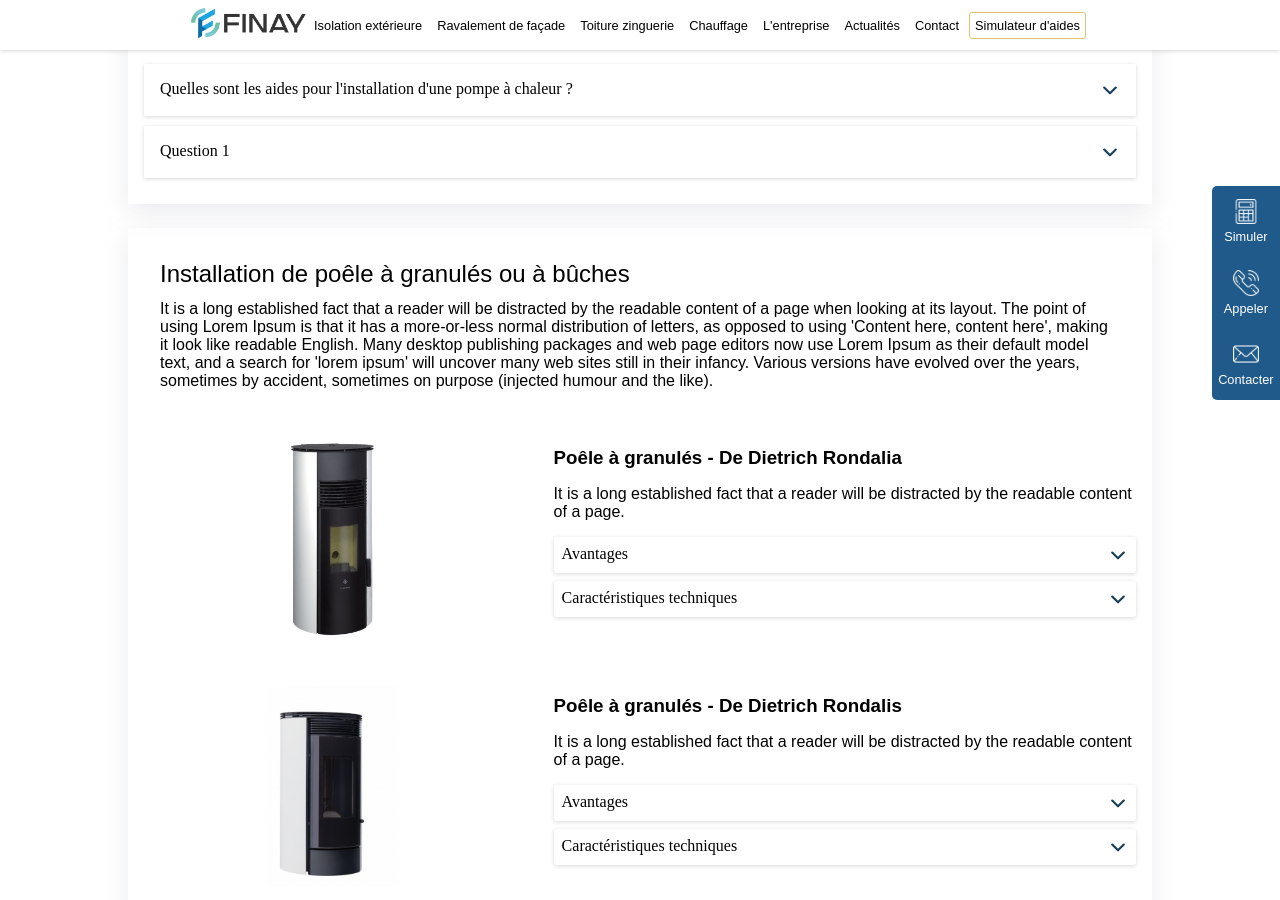
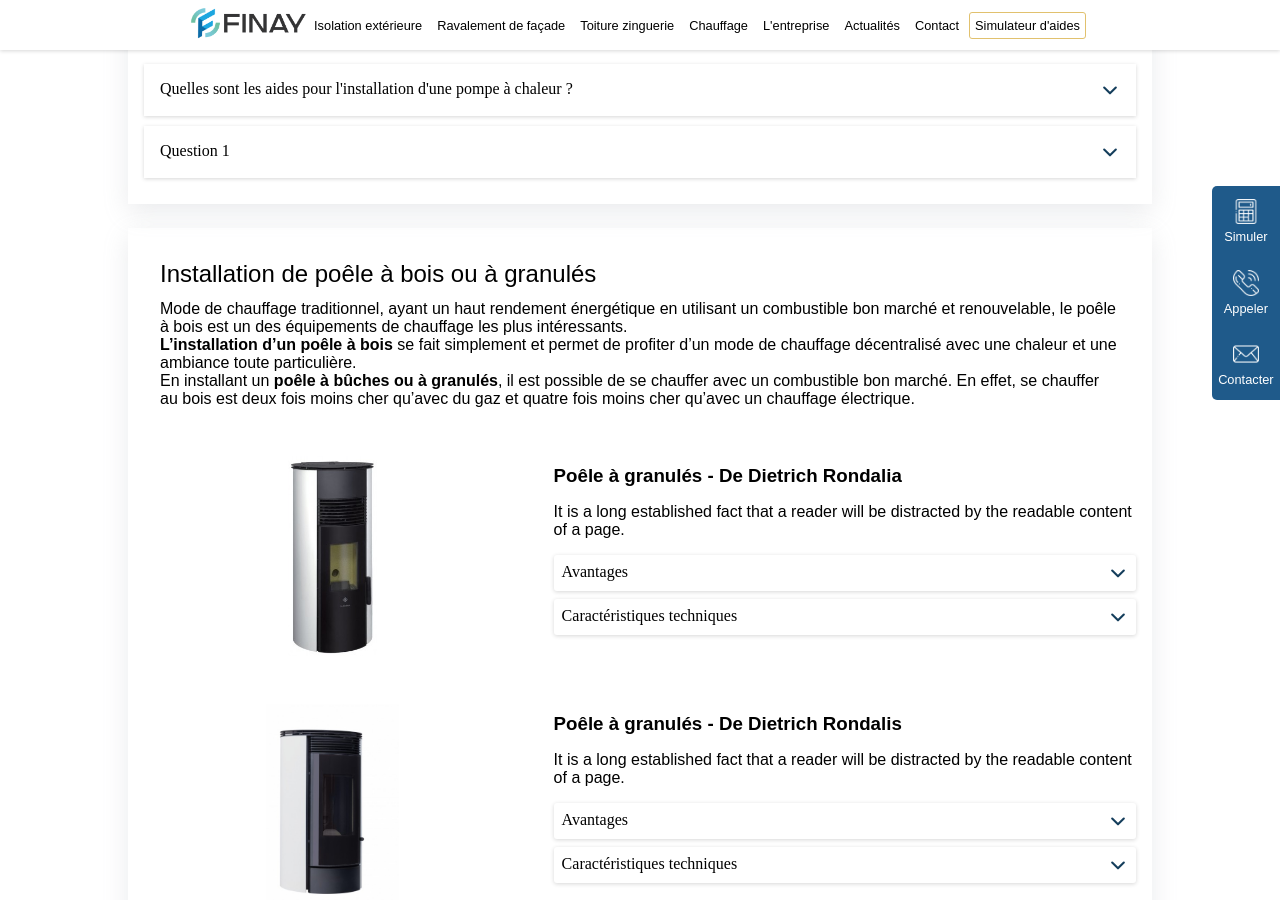
Before and after one commit to ozymedia/finay, a Jekyll site: the page built from chauffage-67110.html, in a window 1280 px wide and 900 px high, scrolled down 3186 px. Built offline with Jekyll 4.4.1, drawn with Linux system fonts in a browser that asks for light colours; some web fonts are replaced; a script that is not in the unit is left out.

Commit message:
change text poele

```diff
--- a/chauffage-67110.html
+++ b/chauffage-67110.html
@@ -270,8 +270,9 @@
 
     <section id="poeles" class="box-shadow">
         <div class="chauffage-presentation">
-            <h2>Installation de poêle à granulés ou à bûches</h2>
-            <p>It is a long established fact that a reader will be distracted by the readable content of a page when looking at its layout. The point of using Lorem Ipsum is that it has a more-or-less normal distribution of letters, as opposed to using 'Content here, content here', making it look like readable English. Many desktop publishing packages and web page editors now use Lorem Ipsum as their default model text, and a search for 'lorem ipsum' will uncover many web sites still in their infancy. Various versions have evolved over the years, sometimes by accident, sometimes on purpose (injected humour and the like).</p>
+            <h2>Installation de poêle à bois ou à granulés</h2>
+            <p>Mode de chauffage traditionnel, ayant un haut rendement énergétique en utilisant un combustible bon marché et renouvelable, le poêle à bois est un des équipements de chauffage les plus intéressants.<br> <strong>L’installation d’un poêle à bois</strong> se fait simplement et permet de profiter d’un mode de chauffage décentralisé avec une chaleur et une ambiance toute particulière.
+                <br>En installant un <strong>poêle à bûches ou à granulés</strong>, il est possible de se chauffer avec un combustible bon marché. En effet, se chauffer au bois est deux fois moins cher qu’avec du gaz et quatre fois moins cher qu’avec un chauffage électrique.</p>
         </div>
         <div class="chauffage-item">
             <div class="chauffage-text">
```
